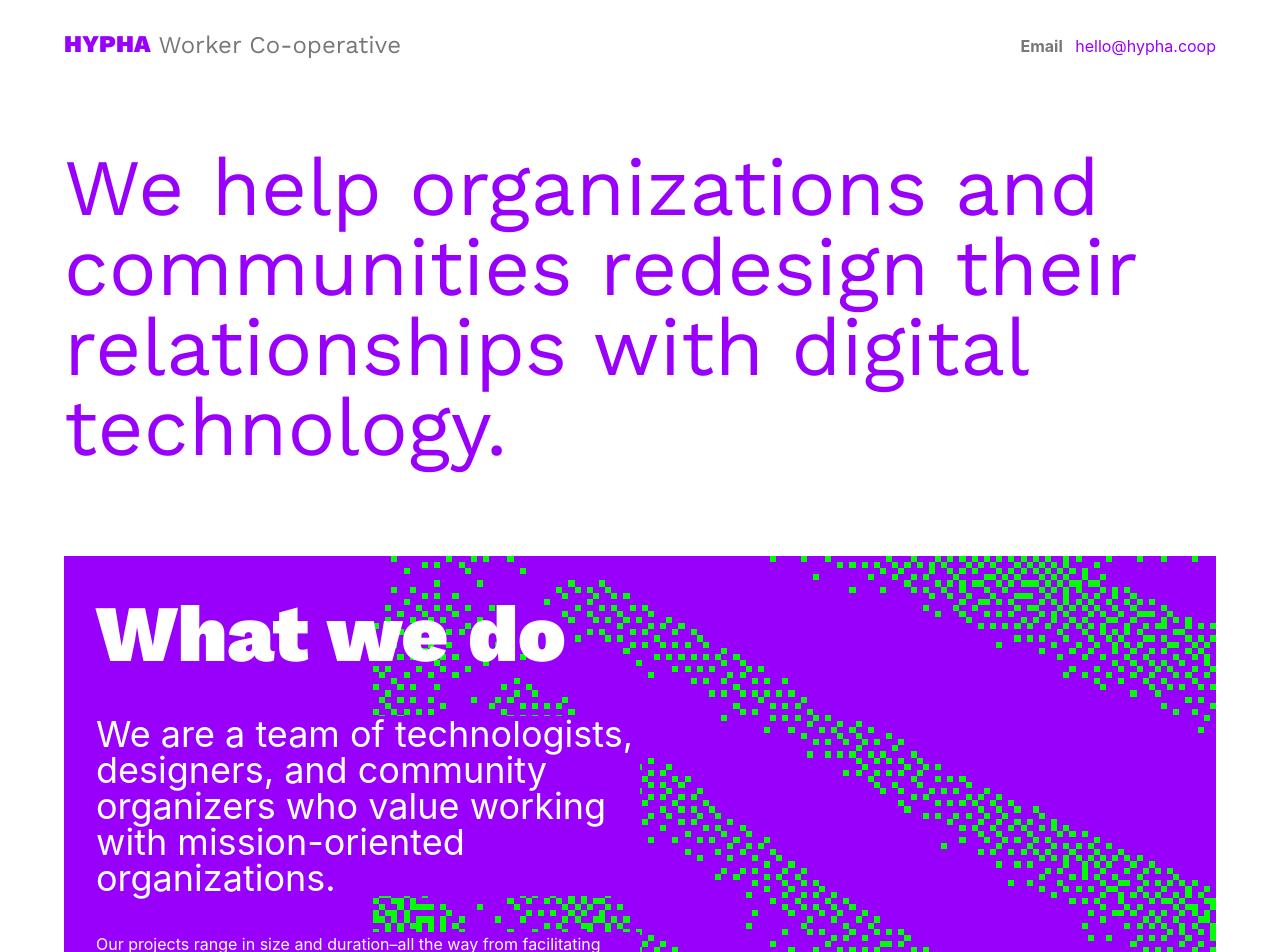
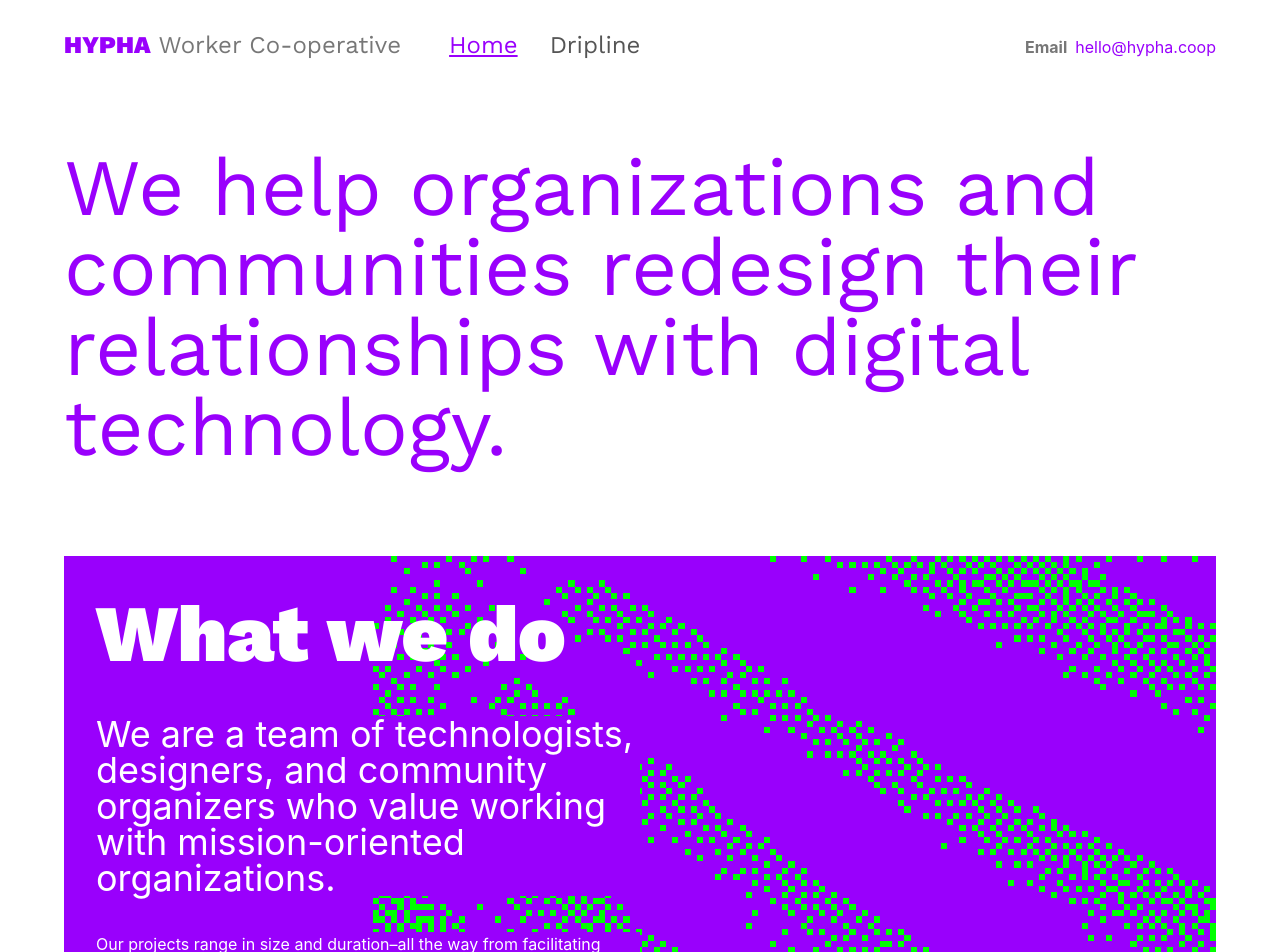
Before and after one commit to hyphacoop/hypha.coop, a Jekyll site: the page built from index.html, in a window 1280 px wide. Shown: the top 952 px of the page. Built offline with Jekyll 4.4.1, drawn with Linux system fonts in a browser that asks for light colours.

Commit message:
navigation

```diff
--- a/_includes/sections/header.html
+++ b/_includes/sections/header.html
@@ -1,7 +1,15 @@
-<div class="flex">
-  <a href="{{ "/" | relative_url }}" class="flex no-underline"><h1 class="worksans f4 f3-ns ttu ma0 lh-solid accent">Hypha</h1><h2 class="ml2 gray worksans f4 f3-ns normal ma0">Worker Co-operative</h2></a>
+<div class="flex worksans">
+  <div class="w-100">
+    <a href="{{ "/" | relative_url }}" class="flex no-underline"><h1 class="f5 f3-ns ttu ma0 accent">Hypha</h1><h2 class="ml2 gray f5 f3-ns normal ma0">Worker Co-operative</h2></a>
+  </div>
+  <nav id="menu" aria-label="Menu" class="dn flex-l flex-column flex-row-l fixed static-l bg-white w-75 items-end ph3 ph0-l right-0 top-0 bottom-0 tl-l pt4 pt0-l z-max">
+    {%- include sections/navigation.html -%}
+  </nav>
+  <a href="#" class="dn bg-accent fixed top-0 left-0 bottom-0 w-25 backdrop o-60 z-max" tabindex="-1" hidden></a>
 </div>
-<div class="dn db-l">
+<div class="dn flex-l">
   <p class="gray ma0 dib mr2 b">Email</p>
   <a class="accent link underline-hover" href="mailto:{{ site.email-hidden }}">{{ site.email }}</a>
 </div>
+
+<a href="#menu" aria-label="Open menu" class="dn-l f5 f3-ns link underline-hover accent worksans">Menu</a>
--- /dev/null
+++ b/_includes/sections/navigation.html
@@ -0,0 +1,17 @@
+<a class="f5 f3-ns accent link underline-hover db dn-l" href="#" aria-label="Close menu">Close menu</a>
+
+<h2 id="menu-heading" class="clip">Menu</h2>
+<ul aria-labelledby="menu-heading" class="list mv4 mv0-l pa0 f3 ml3-l pl3-l flex flex-column flex-row-l items-end">
+  {% assign pages = site.pages | sort: 'order' %}
+  {% assign current_page = page.url %}
+  {% assign current_page_slug = page.url | split: '/' %}
+  {%- for page in pages -%}
+    {% if page.menu_title %}
+      <li>
+        <a class="pa3 pv0-l db link underline-hover hover-accent mid-gray {% if page.url contains current_page_slug[1] or page.url == current_page %}accent underline{% endif %}" href="{{ page.url | relative_url }}">{{ page.menu_title }}</a>
+      </li>
+    {% endif %}
+  {%- endfor -%}
+</ul>
+
+<p class="gray b sans-serif db dn-l "><span class="dib mr2">Email</span><a class="accent link underline-hover dib sans dn-l normal" href="mailto:{{ site.email-hidden }}">{{ site.email }}</a></p>
--- a/_layouts/dripline/post.html
+++ b/_layouts/dripline/post.html
@@ -4,7 +4,7 @@ layout: default
 
 <section class="mt4 ph3 ph5-l">
   <div class="mb4">
-    <a class="f4 worksans link underline-hover accent" title="Return to Dripline" href="{% link dripline.html %}">← Dripline</a>
+    <a class="worksans link underline-hover accent" title="Return to Dripline" href="{% link dripline.html %}">← Dripline</a>
   </div>
   <header class="mb4">
     <h1 class="f1 f-subheadline-l worksans lh-solid mb3 mt0-l">{{ page.title }}</h1>
--- a/_sass/_hypha.scss
+++ b/_sass/_hypha.scss
@@ -57,3 +57,16 @@
 .links-underline-hover a:hover {
   text-decoration: none;
 }
+
+// Menu interaction
+
+#menu:target {
+  display: flex;
+}
+
+#menu:target + .backdrop {
+  display: flex;
+  @media screen and (min-width: 60em) {
+    display: none;
+  }
+}
--- a/dripline.html
+++ b/dripline.html
@@ -1,6 +1,8 @@
 ---
 layout: default
 title: Dripline
+menu_title: Dripline
+order: 2
 ---
 {% assign posts = site.posts %}
 
@@ -15,7 +17,7 @@ title: Dripline
 </div>
   </header>
   {%- if posts.size > 0 -%}
-    <ul class="list pl0 mv0">
+    <ul class="list pl0 mv0 flex">
       {%- assign date_format = site.date_format -%}
       {%- for post in posts -%}
       <li>
--- a/index.html
+++ b/index.html
@@ -1,5 +1,7 @@
 ---
+menu_title: Home
 layout: default
+order: 1
 ---
 
 {%- include sections.html path="about.html" class="" -%}
```
